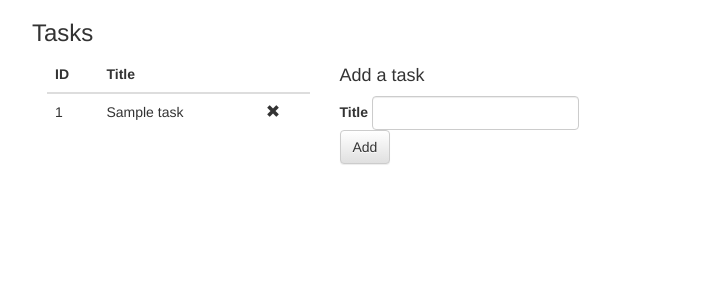
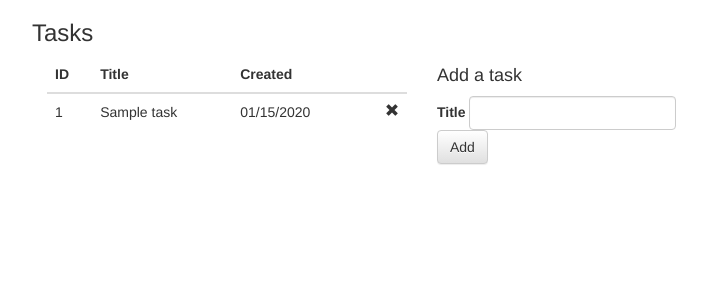
Before and after one commit to Jimgitsit/avantlink-tasks, a PHP site: template app/views/tasks.twig in a window 1280 px wide. Shown: the top 300 px of the page, without its empty margins (23-730 px from the left). Run offline with PHP 8.4, Linux system fonts and the light colour scheme; the template is opened without the code that fills it: most values are stand-ins (such as "Sample title", 1, 10 or a date in 2020); some libraries are stand-ins or nearby versions.

Commit message:
UI tweaks.

```diff
--- a/app/views/tasks.twig
+++ b/app/views/tasks.twig
@@ -15,12 +15,13 @@
 			<h3>Tasks</h3>
 		</div>
 		<div class="row">
-			<div class="col-md-3">
+			<div class="col-md-4">
 				<table class="table" id="tasksTable">
 					<thead>
 						<tr>
 							<th>ID</th>
 							<th>Title</th>
+							<th>Created</th>
 							<th></th>
 						</tr>
 					</thead>
@@ -29,7 +30,8 @@
 							<tr>
 								<td>{{ task.id }}</td>
 								<td>{{ task.title }}</td>
-								<td><span class="remove-task-btn glyphicon glyphicon glyphicon-remove" aria-hidden="true" title="Remove this task" data-task-id="{{ task.id }}"></span></td>
+								<td>{{ task.created|date("m/d/Y") }}</td>
+								<td><span class="remove-task-btn glyphicon glyphicon glyphicon-remove pull-right" aria-hidden="true" title="Remove this task" data-task-id="{{ task.id }}"></span></td>
 							</tr>
 						{% endfor %}
 					</tbody>
@@ -69,7 +71,8 @@
 					var tr = $('<tr></tr>');
 					tr.append('<td>' + task.id + '</td>');
 					tr.append('<td>' + task.title + '</td>');
-					tr.append('<td><span class="remove-task-btn glyphicon glyphicon glyphicon-remove" aria-hidden="true" title="Remove this task" data-task-id="' + task.id + '"></span></td>');
+					tr.append('<td>' + task.created + '</td>');
+					tr.append('<td><span class="remove-task-btn glyphicon glyphicon glyphicon-remove pull-right" aria-hidden="true" title="Remove this task" data-task-id="' + task.id + '"></span></td>');
 					tbody.append(tr);
 				});
 
```
